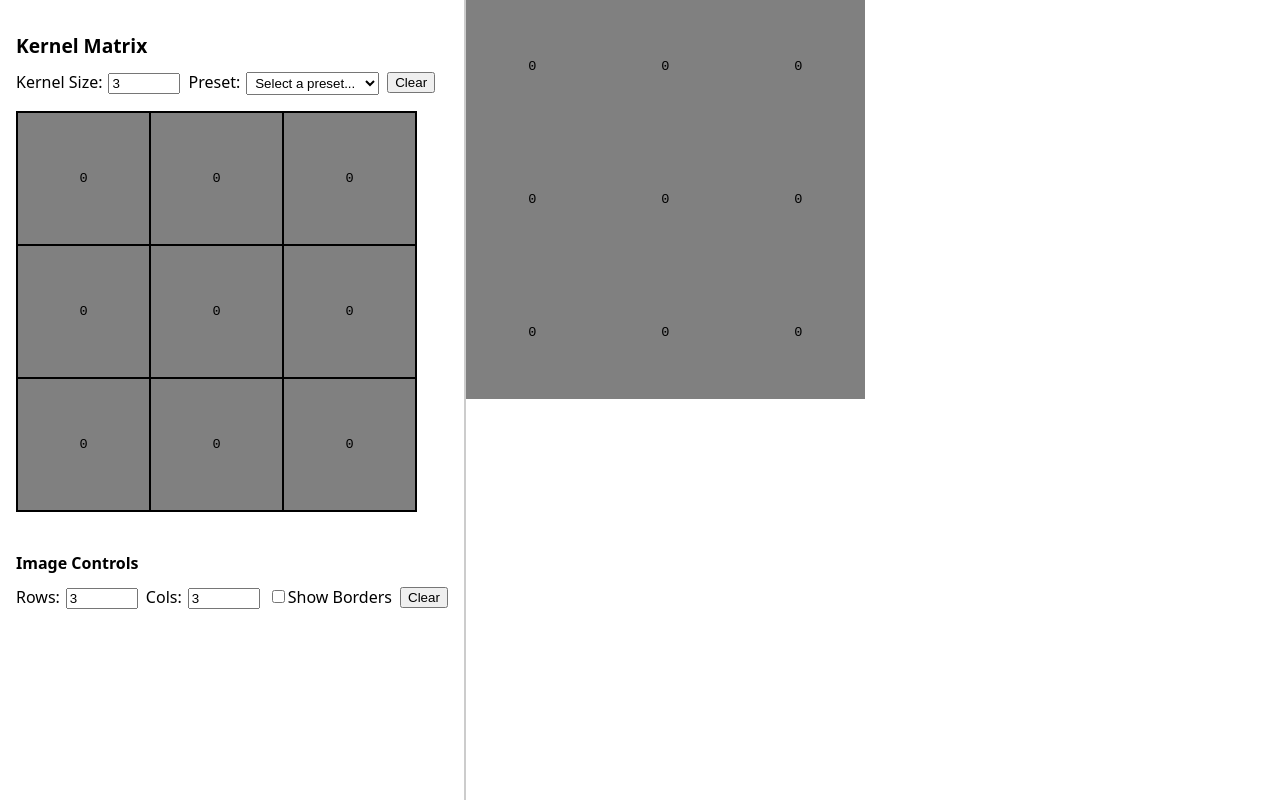
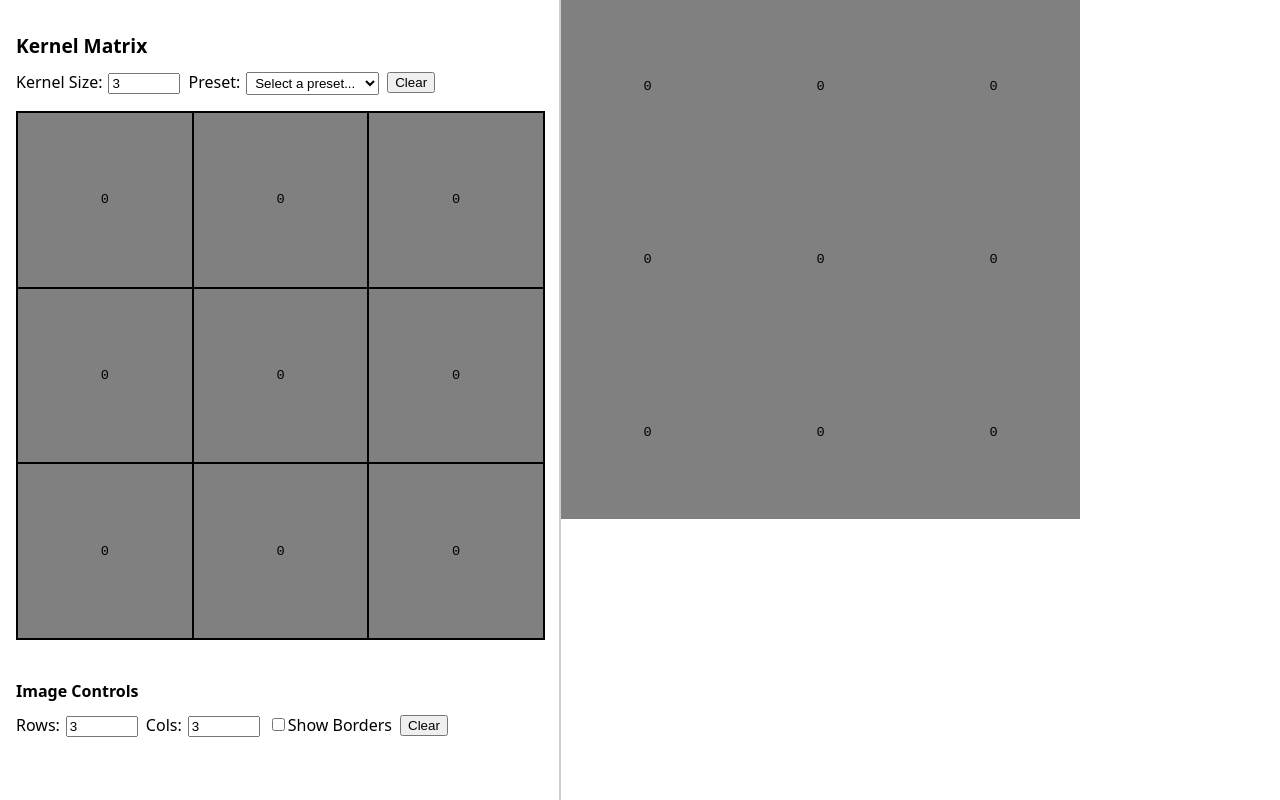
Before and after one commit to fletchgraham/convolve, a Next.js app: page / in a window 1280 px wide. Built offline with nearby package versions, Linux system fonts and the light colour scheme.

Commit message:
grid fills container

```diff
--- a/components/cell.jsx
+++ b/components/cell.jsx
@@ -10,6 +10,7 @@ export default function Cell({
     display: "flex",
     width: "100%",
     height: "100%",
+    aspectRatio: "1", // Ensures each cell is perfectly square
     minWidth: 0,
     minHeight: 0,
   };
--- a/components/editable-grid.jsx
+++ b/components/editable-grid.jsx
@@ -30,18 +30,14 @@ export default function EditableGrid({
     return `rgb(${grayValue}, ${grayValue}, ${grayValue})`;
   };
 
-  // Dynamically calculate cell size so all cells are square
-  const maxGridSize = 400; // px
-  const cellSize = Math.floor(maxGridSize / Math.max(colCount, rowCount));
-  const gridWidth = cellSize * colCount;
-  const gridHeight = cellSize * rowCount;
-
+  // Dynamically calculate cell size to be responsive and square
+  // Use CSS Grid with fractional units and aspect-ratio for perfect squares
   const containerStyle = {
     display: "grid",
-    gridTemplateColumns: `repeat(${colCount}, ${cellSize}px)`,
-    gridTemplateRows: `repeat(${rowCount}, ${cellSize}px)`,
-    width: gridWidth,
-    height: gridHeight,
+    gridTemplateColumns: `repeat(${colCount}, 1fr)`,
+    gridTemplateRows: `repeat(${rowCount}, 1fr)`,
+    width: "100%",
+    aspectRatio: `${colCount} / ${rowCount}`, // Maintains proportional container
     border: showBorders ? ".5px solid #000" : "none",
     overflow: "hidden",
     minWidth: 0,
```
